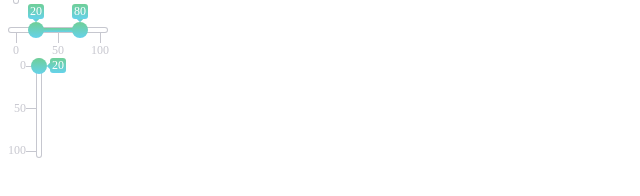
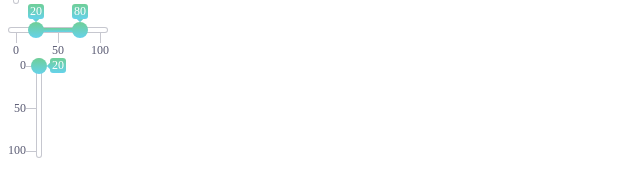
Before and after one commit to WisestKAA/FSD-front-4th-tsk, a website built with webpack: page src/index.pug in a window 1280 px wide. Shown: the part 408-604 px from the top of the page, 0-640 px from the left. Built offline with nearby package versions, Linux system fonts and the light colour scheme; what bind-decorator would draw is missing.

Commit message:
added cursor & scale text color, del user-select,

```diff
--- a/src/plugin/styles.scss
+++ b/src/plugin/styles.scss
@@ -99,6 +99,7 @@
         flex-direction: column;
         justify-content: center;
         align-items: center;
+        user-select: none;
 
         &_vertical{
             flex-direction: row-reverse;
@@ -164,6 +165,8 @@
             display: flex;
             flex-direction: column;
             align-items: center;
+            cursor: pointer;
+            user-select: none;
 
             &_vertical{
                 flex-direction: row-reverse;
@@ -190,7 +193,7 @@
             font-size: 12px;
             line-height: 15px;
             text-align: right;
-            color: rgba(31,32,65,0.25);
+            color: rgba(31,32,65,0.75);
         }
     }
 }
```
